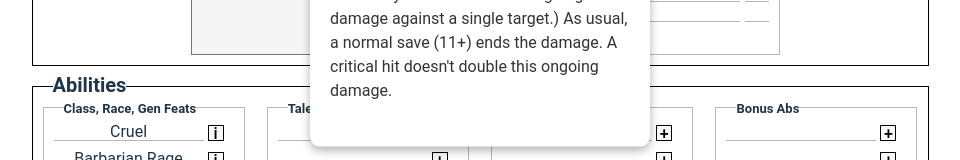
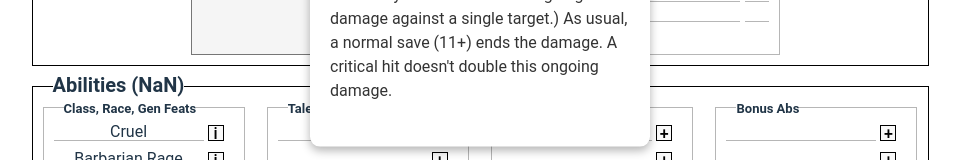
Before and after one commit to Xenrathe/React-FormGen, a React (Vite) app: page / in a window 1280 px wide. Shown: the part 413-573 px from the top of the page, without its empty margins (160-1120 px from the left). Built offline with nearby package versions, Linux system fonts and the light colour scheme.

Commit message:
Add Feat counting functions in Character class

```diff
--- a/src/CharSheetComponents/AbilitiesBlock.jsx
+++ b/src/CharSheetComponents/AbilitiesBlock.jsx
@@ -1,36 +1,41 @@
 import races from "../data/races";
 import jobs from "../data/jobs";
-import genFeats from "../data/abilities/general.json"
+import genFeats from "../data/abilities/general.json";
 import { useState } from "react";
 
-function PopupModal({popupInfo, setPopupInfo}) {
+function PopupModal({ popupInfo, setPopupInfo }) {
   if (popupInfo.list != null) {
-    return (
-      <div id="popupMod" className="visible">
-
-      </div>
-    );
+    return <div id="popupMod" className="visible"></div>;
   } else if (popupInfo.singleItem != null) {
     return (
-      <div id="popupMod" className={`visible ${popupInfo.singleItem.Base.length > 1000 ? "wide" : ""}`}>
-        <button className="close-btn" onClick={() => setPopupInfo({ title: "", singleItem: null, list: null })}>✖</button>
+      <div
+        id="popupMod"
+        className={`visible ${
+          popupInfo.singleItem.Base.length > 1000 ? "wide" : ""
+        }`}
+      >
+        <button
+          className="close-btn"
+          onClick={() =>
+            setPopupInfo({ title: "", singleItem: null, list: null })
+          }
+        >
+          ✖
+        </button>
         <span className="title">{popupInfo.title}</span>
         <span className="description">
           {popupInfo.singleItem.Base.split("\n\n").map((paragraph, index) => (
             <span key={index}>
               {paragraph}
-            <br /><br />
+              <br />
+              <br />
+            </span>
+          ))}
         </span>
-    ))}
-  </span>
       </div>
     );
   } else {
-    return (
-      <div id="popupMod" className="hidden">
-
-      </div>
-    );
+    return <div id="popupMod" className="hidden"></div>;
   }
 }
 
@@ -39,22 +44,25 @@ function generateLinedInputWithBtn(mode, character, setPopupInfo) {
   let dataArray = [];
 
   if (mode == "general") {
-
     // includes racialpowers from races[character.race].racialPowersAndFeats
-    Object.entries(races[character.race].racialPowersAndFeats).forEach(([title, obj]) => {
-      if (!["Adventurer", "Champion", "Epic"].includes(title)) {
-        dataArray.push({ [title]: obj });
+    Object.entries(races[character.race].racialPowersAndFeats).forEach(
+      ([title, obj]) => {
+        if (!["Adventurer", "Champion", "Epic"].includes(title)) {
+          dataArray.push({ [title]: obj });
+        }
       }
-    });
+    );
 
     // --includes racialfeats from character.feats.racial
-    // data structure: {"Adventurer": "Heritage of the Sword"}
+    // data structure: {"Heritage of the Sword": "Adventurer"}
     character.feats.racial.forEach((entry) => {
-      const tier = Object.keys(entry)[0];
-      const title = Object.values(entry)[0];
-      const adjTitle = `(${tier.substring(0,1)}) ${title}`;
-      const obj = {"Base": races[character.race].racialpowersAndFeats[tier][title]};
-      dataArray.push({[title]: obj});
+      const tier = Object.values(entry)[0];
+      const title = Object.keys(entry)[0];
+      const adjTitle = `(${tier.substring(0, 1)}) ${title}`;
+      const obj = {
+        Base: races[character.race].racialpowersAndFeats[tier][title],
+      };
+      dataArray.push({ [title]: obj });
     });
 
     // includes features from jobs[character.job].features
@@ -70,7 +78,6 @@ function generateLinedInputWithBtn(mode, character, setPopupInfo) {
     Object.keys(character.feats.general).forEach((title) => {
       dataArray.push(title);
     });*/
-
   }
 
   //mode = "talents"
@@ -95,7 +102,17 @@ function generateLinedInputWithBtn(mode, character, setPopupInfo) {
     lines.push(
       <div key={`k-${mode}-${i}`} className="single-line-w-btn">
         <span className="lined-input">{title}</span>
-        {item ? <button onClick={() => setPopupInfo({title: title, singleItem: obj, list: null})}>i</button> : <button>+</button>}
+        {item ? (
+          <button
+            onClick={() =>
+              setPopupInfo({ title: title, singleItem: obj, list: null })
+            }
+          >
+            i
+          </button>
+        ) : (
+          <button>+</button>
+        )}
       </div>
     );
   }
@@ -103,8 +120,14 @@ function generateLinedInputWithBtn(mode, character, setPopupInfo) {
   return lines;
 }
 
+/*
+function getFeatsRemaining(character) {
+  const advFeatsRemain = character.queryMaxFeats().Adventurer - character.queryCurrentFeats().Adventurer;
+
+  let returnString = `(Feats Remain: ${advFeatsRemain}`
+}*/
+
 function AbilitiesBlock({ character, abilitiesBlock, setAbilitiesBlock }) {
-
   const [popupInfo, setPopupInfo] = useState({
     title: "Cruel",
     singleItem: races["Dark Elf"].racialPowersAndFeats["Cruel"],
@@ -113,8 +136,10 @@ function AbilitiesBlock({ character, abilitiesBlock, setAbilitiesBlock }) {
 
   return (
     <div id="abilitiesblock" className="input-group">
-      <PopupModal popupInfo={popupInfo} setPopupInfo={setPopupInfo}/>
-      <div className="title-label">Abilities</div>
+      <PopupModal popupInfo={popupInfo} setPopupInfo={setPopupInfo} />
+      <div className="title-label">
+        Abilities ({`${character.queryMaxFeats() - character}`})
+      </div>
       <div id="job-race-gen" className="abilities-input lined-inputs">
         <label className="subtitle-label">Class, Race, Gen Feats</label>
         {generateLinedInputWithBtn("general", character, setPopupInfo)}
--- a/src/CharSheetComponents/CharSheet.css
+++ b/src/CharSheetComponents/CharSheet.css
@@ -236,9 +236,6 @@
   gap: 15px;
 }
 
-#narrativeblock .narrative-input {
-}
-
 #narrativeblock #one-unique-thing,
 #abilitiesblock .abilities-input {
   position: relative;
--- a/src/Character.js
+++ b/src/Character.js
@@ -90,7 +90,41 @@ export class Character {
     // further backgrounding feat?
     // something else?
 
-    return [maxTotal, maxPer]
+    return [maxTotal, maxPer];
+  }
+
+  // 1A - 2A - 3A - 4A (levels 1-4)
+  // 1C - 2C - 3C (levels 5-7)
+  // 1E - 2E - 3E (levels 8-10)
+  // returns an object {"Adventurer": #, "Champion": #, "Epic": #}
+  queryMaxFeats() {
+    let maxAdv = this.level > 4 ? 4 : this.level;
+    maxAdv = this.race == "Human" ? maxAdv + 1 : maxAdv;
+
+    // clamped between 0 and 3
+    const maxChamp = Math.min(3, Math.max(this.level - 4, 0));
+
+    // clamped between 0 and 3
+    const maxEpic = Math.min(3, Math.max(this.level - 7, 0));
+
+    return { Adventurer: maxAdv, Champion: maxChamp, Epic: maxEpic };
+  }
+
+  // this.feats must be in correct data structure (see constructor above)
+  // returns an object {"Adventurer": #, "Champion": #, "Epic": #}
+  queryCurrentFeats() {
+    let counts = { Adventurer: 0, Champion: 0, Epic: 0 };
+
+    Object.keys(this.feats).forEach((typeKey) => {
+      this.feats[typeKey].forEach((feat) => {
+        const featValues = Object.values(feat);
+        if (featValues.length != 0) {
+          counts[featValues[0]] += 1;
+        }
+      });
+    });
+
+    return counts;
   }
 
   calculateMaxHP() {
@@ -173,9 +207,12 @@ export class Character {
   calculateRecoveryDice() {
     const uses = jobs[this.job].recoveries[0];
     const diceSize = jobs[this.job].recoveries[1];
-    const plusSign = this.abilityModifiers.con >= 0 ? '+' : '';
+    const plusSign = this.abilityModifiers.con >= 0 ? "+" : "";
 
-    return [uses, `${this.level}d${diceSize}${plusSign}${this.abilityModifiers.con}`];
+    return [
+      uses,
+      `${this.level}d${diceSize}${plusSign}${this.abilityModifiers.con}`,
+    ];
   }
 
   calculateAtk(isMelee) {
```
